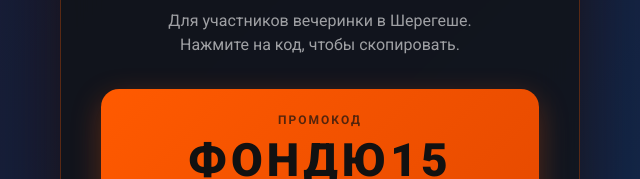
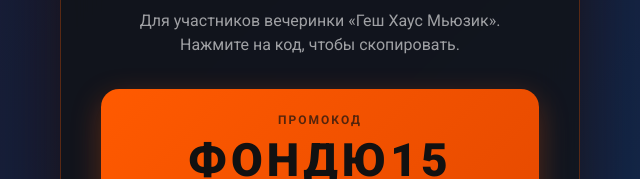
Before and after one commit to maximshirobokov96-hipa/gesh-house15, a plain HTML site: page index.html in a window 1280 px wide. Shown: the part 379-558 px from the top of the page, 320-960 px from the left. Drawn offline with Linux system fonts and the light colour scheme.

Commit message:
Update index.html

```diff
--- a/index.html
+++ b/index.html
@@ -170,7 +170,6 @@
   }
   .copied.show { opacity: 1; transform: scale(1); }
 
-  /* НОВАЯ КНОПКА С ССЫЛКОЙ НА 2ГИС */
   .map-btn {
     display: flex;
     align-items: center;
@@ -261,7 +260,9 @@
     <span class="badge">Геш Хаус Мьюзик × Сыроварня</span>
 
     <h1>Ваш промокод<br>на 15% скидку</h1>
-    <p class="subtitle">Для участников вечеринки в Шерегеше.<br>Нажмите на код, чтобы скопировать.</p>
+
+    <!-- ОБНОВЛЕННЫЙ ПОДЗАГОЛОВОК -->
+    <p class="subtitle">Для участников вечеринки «Геш Хаус Мьюзик».<br>Нажмите на код, чтобы скопировать.</p>
 
     <div class="promo-box" id="promoBox" onclick="copyPromo()">
       <div class="promo-label">Промокод</div>
@@ -270,9 +271,7 @@
       <div class="copied" id="copiedMsg">✓ Скопировано!</div>
     </div>
 
-    <!-- Кнопка с ссылкой на 2ГИС -->
     <a href="https://2gis.ru/sheregesh/geo/70000001105028652/87.966175,52.948352?inv_by=308d522c9b9b45189ef0dd16a85bccfa&inv_ts=1795579983" target="_blank" rel="noopener noreferrer" class="map-btn">
-      <!-- Иконка метки -->
       <svg viewBox="0 0 24 24" xmlns="http://www.w3.org/2000/svg">
         <path d="M12 2C8.13 2 5 5.13 5 9C5 14.25 12 22 12 22C12 22 19 14.25 19 9C19 5.13 15.87 2 12 2ZM12 11.5C10.62 11.5 9.5 10.38 9.5 9C9.5 7.62 10.62 6.5 12 6.5C13.38 6.5 14.5 7.62 14.5 9C14.5 10.38 13.38 11.5 12 11.5Z"/>
       </svg>
```
